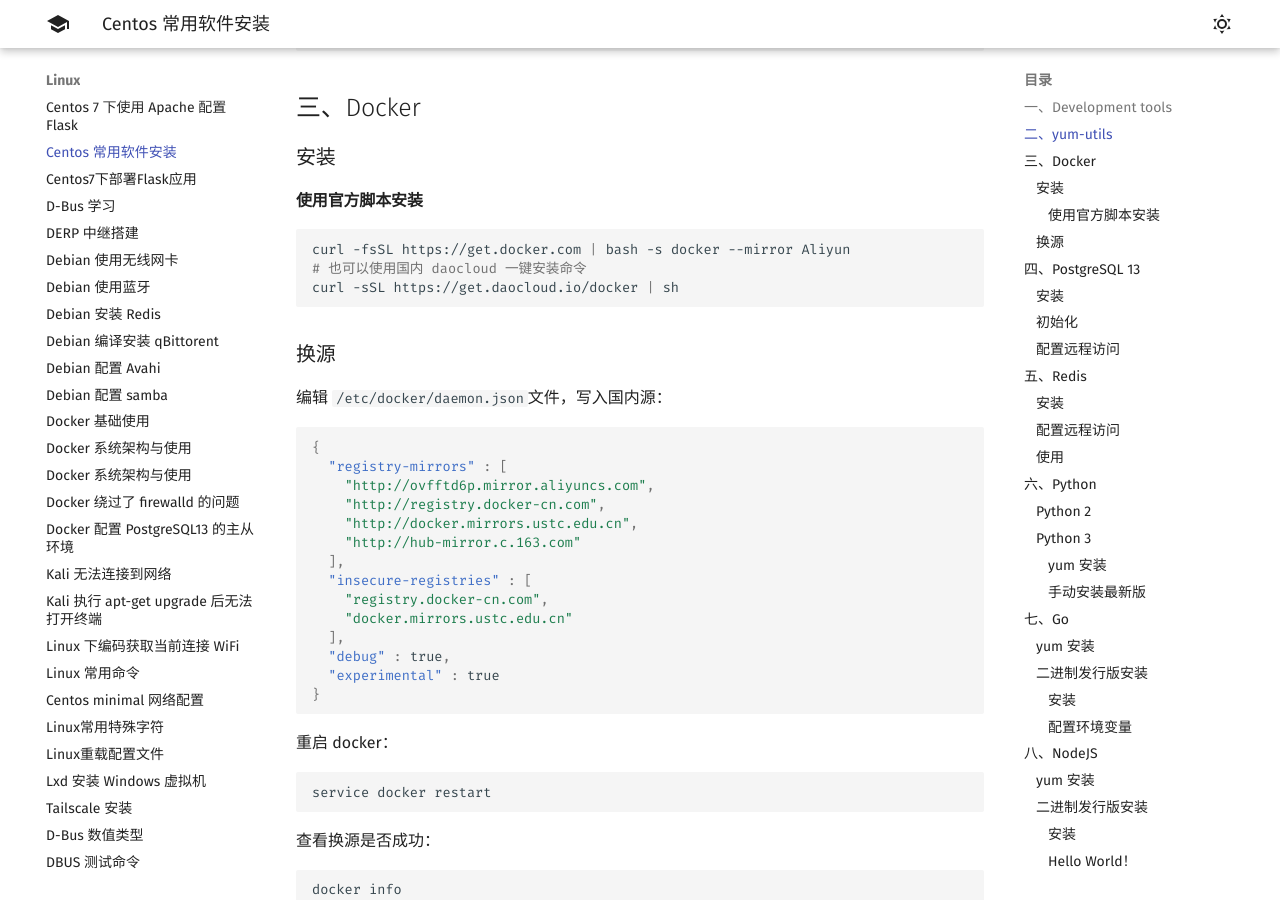
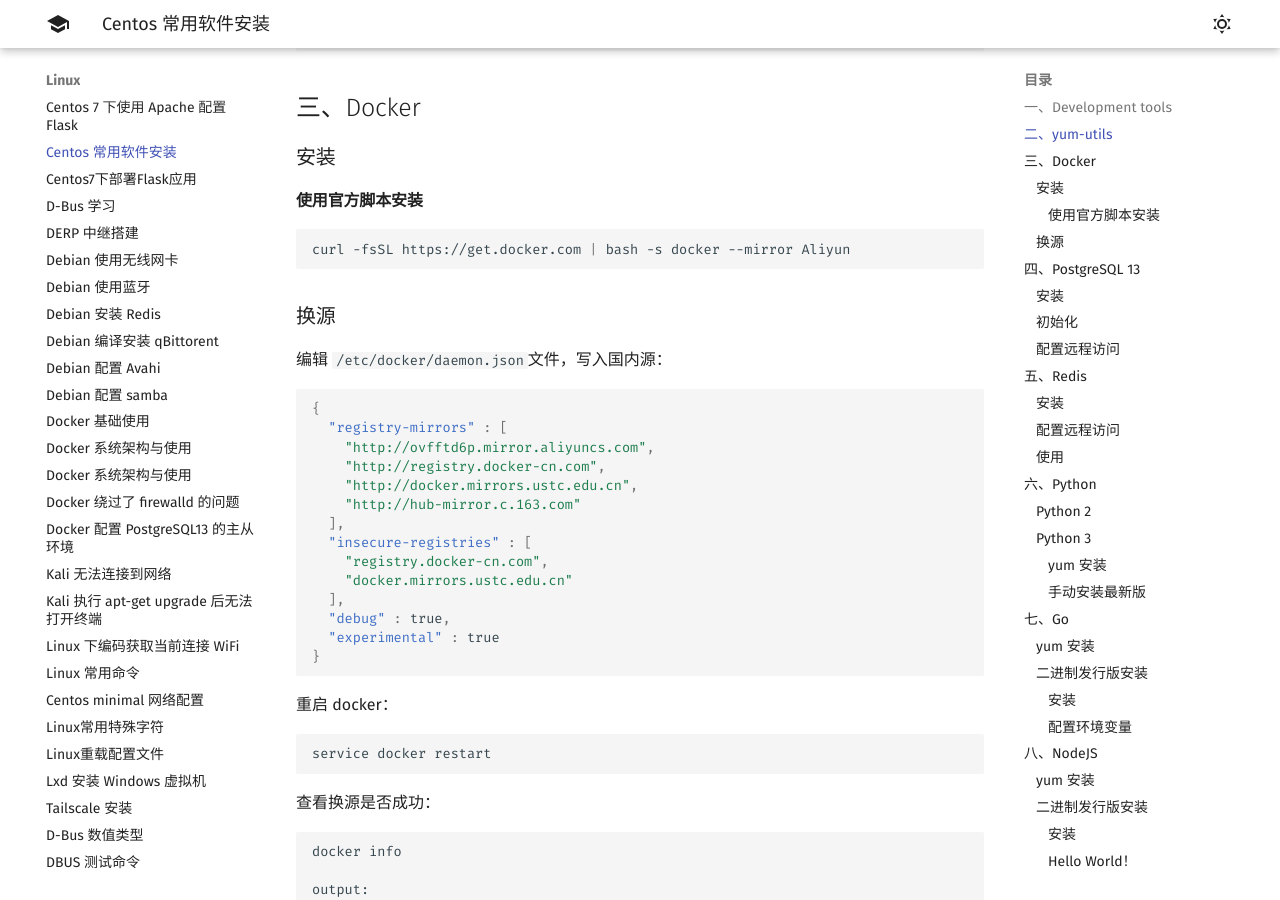
Before and after one commit to 1314liuwei/blog, an MkDocs documentation site: the page built from docs/Linux/Centos7 常用软件安装.md, in a window 1280 px wide and 900 px high, scrolled down 438 px. Built offline with MkDocs 1.6.1 and Material for MkDocs 9.7.7, drawn with Linux system fonts in a browser that asks for light colours.

Commit message:
2023/10/18 周三

````diff
--- a/docs/Linux/Centos7 常用软件安装.md
+++ b/docs/Linux/Centos7 常用软件安装.md
@@ -22,8 +22,6 @@ yum -y install yum-utils
 
 ```bash
 curl -fsSL https://get.docker.com | bash -s docker --mirror Aliyun
-# 也可以使用国内 daocloud 一键安装命令
-curl -sSL https://get.daocloud.io/docker | sh
 ```
 
 ### 换源
````
